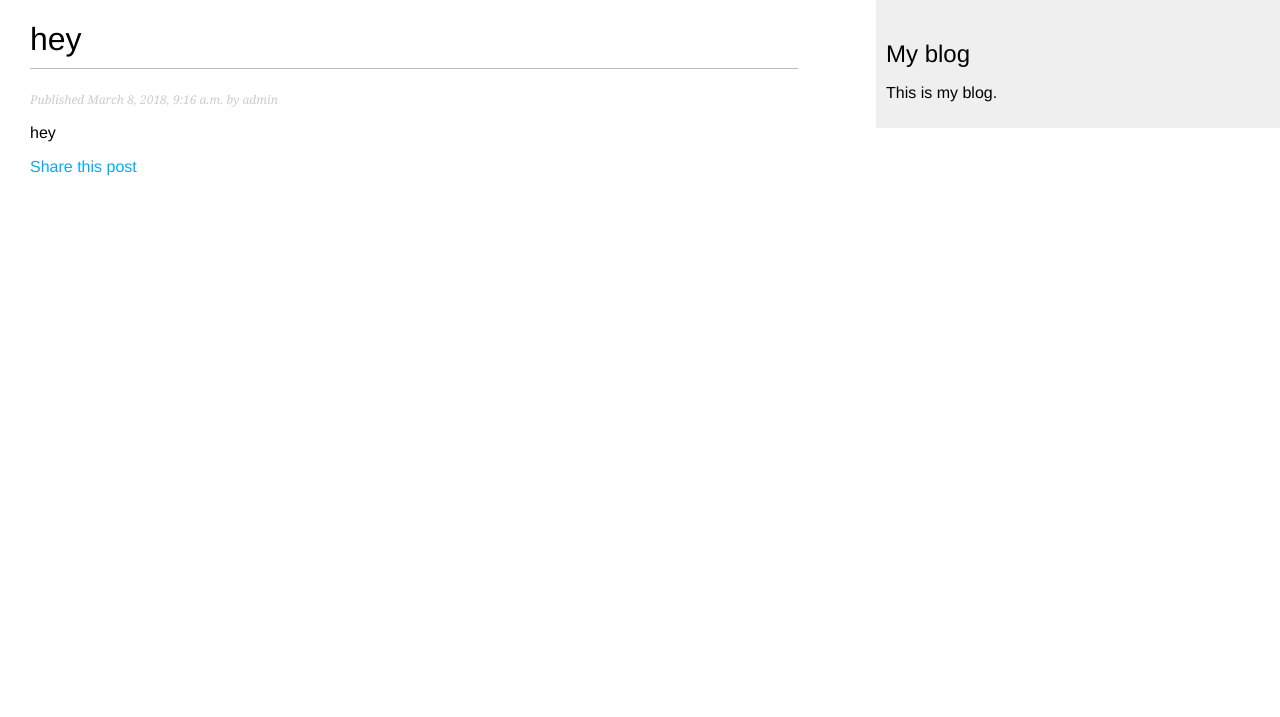
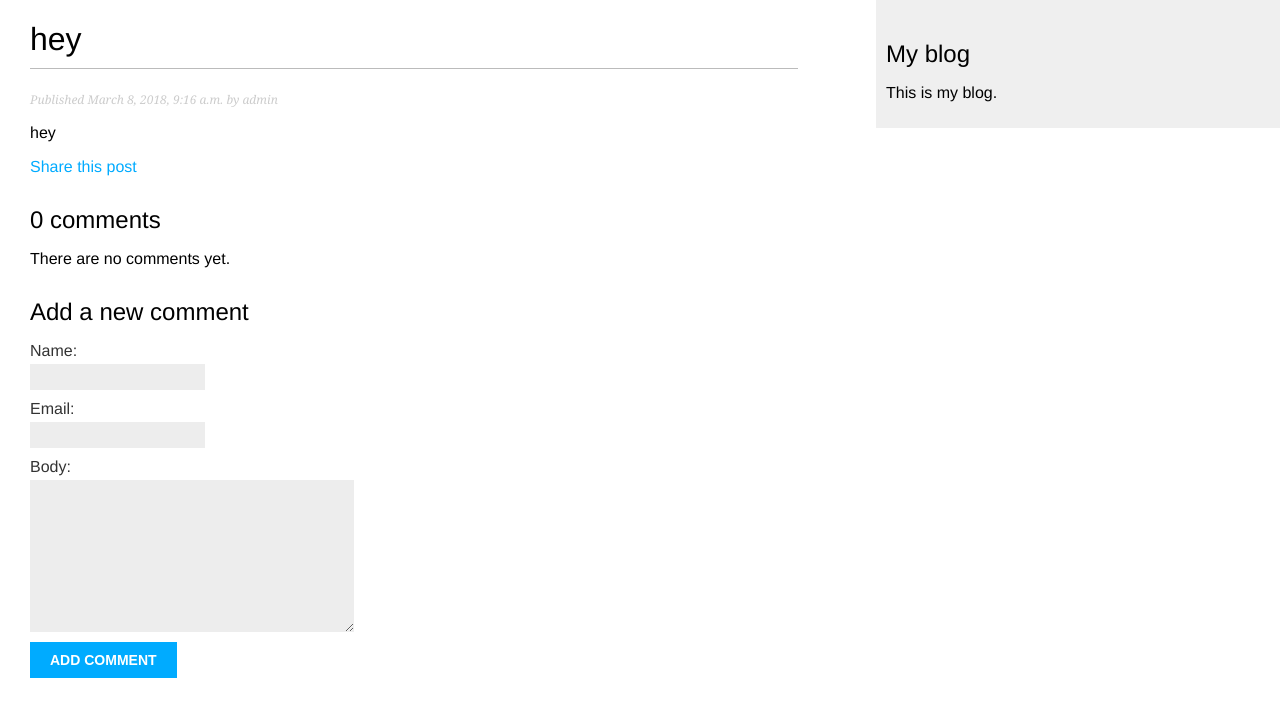
Before and after one commit to wSobo/mysite, a Django app: a page that uses templates/blog/post/detail.html in a window 1280 px wide. Shown: the top 717 px of the page. Run offline with Django 3.2, Linux system fonts and the light colour scheme; data comes from the database, SQL or seed files in the repository; both versions use the stored data as it was after the commit.

Commit message:
20180312 day

```diff
--- a/blog/forms.py
+++ b/blog/forms.py
@@ -8,10 +8,17 @@
 
 """
 from django import forms
+from .models import Comment
 
 
 class EmailPostForm(forms.Form):
     name = forms.CharField(max_length=25)
     email = forms.EmailField()
-    to = forms.EmailField
+    to = forms.EmailField()
     comments = forms.CharField(required=False, widget=forms.Textarea)
+
+
+class CommentForm(forms.ModelForm):
+    class Meta:
+        model = Comment
+        fields = ('name', 'email', 'body')
--- a/blog/models.py
+++ b/blog/models.py
@@ -40,3 +40,19 @@ class Post(models.Model):
                              self.publish.strftime('%m'),
                              self.publish.strftime('%d'),
                              self.slug])
+
+
+class Comment(models.Model):
+    post = models.ForeignKey(Post, related_name='comments', on_delete=models.CASCADE)
+    name = models.CharField(max_length=80)
+    email = models.EmailField()
+    body = models.TextField()
+    created = models.DateTimeField(auto_now_add=True)
+    update = models.DateTimeField(auto_now=True)
+    active = models.BooleanField(default=True)
+
+    class Meta:
+        ordering = ('created',)
+
+    def __str__(self):
+        return 'Comment by {} on {}'.format(self.name, self.post)
--- a/blog/views.py
+++ b/blog/views.py
@@ -3,7 +3,7 @@ from django.core.paginator import Paginator, EmptyPage, PageNotAnInteger
 from django.shortcuts import render, get_object_or_404
 from .models import Post
 from django.views.generic import ListView
-from .forms import EmailPostForm
+from .forms import EmailPostForm, CommentForm
 
 
 # Create your views here.
@@ -32,13 +32,32 @@ def post_detail(request, year, month, day, post):
                              publish__year=year,
                              publish__month=month,
                              publish__day=day)
+    # List of active comments for this post.
+    comments = post.comments.filter(active=True)
+    new_comment = None
+
+    if request.method == 'POST':
+        # A comment was posted
+        comment_form = CommentForm(data=request.POST)
+        if comment_form.is_valid():
+            # Create Comment object but don't save to database yet
+            new_comment = comment_form.save(commit=False)
+            # Assign the current but don't save to database yet
+            new_comment.post = post
+            # Save the comment to the database
+            new_comment.save()
+    else:
+        comment_form = CommentForm()
     return render(request,
                   'blog/post/detail.html',
-                  {'post': post})
+                  {'post': post,
+                   'comments': comments,
+                   'new_comment': new_comment,
+                   'comment_form': comment_form})
 
 
 def post_share(request, post_id):
-    # retrieve post by id
+    # Retrieve post by id
     post = get_object_or_404(Post, id=post_id, status='published')
     sent = False
     cd = None
@@ -49,10 +68,10 @@ def post_share(request, post_id):
             # Form fields passed validation
             cd = form.cleaned_data
             # ... send email
-            post_url = request.bulid_absolute_uri(post.get_absolute_url())
+            post_url = request.build_absolute_uri(
+                post.get_absolute_url())
             subject = '{} ({}) recommends you reading "{}"'.format(cd['name'], cd['email'], post.title)
-            message = 'Read "{}" at {}\n\n{}\'s comments: {}'.format(post.title, post_url,
-                                                                     cd['name'], cd['comments'])
+            message = 'Read "{}" at {}\n\n{}\'s comments: {}'.format(post.title, post_url, cd['name'], cd['comments'])
             send_mail(subject, message, '872561763@qq.com', [cd['to']])
             sent = True
     else:
--- a/templates/blog/post/detail.html
+++ b/templates/blog/post/detail.html
@@ -9,8 +9,35 @@
     </p>
     {{ post.body|linebreaks }}
     <p>
-    <a href="{% url "blog:post_share" post.id %}">
-        Share this post
-    </a>
+        <a href="{% url "blog:post_share" post.id %}">
+            Share this post
+        </a>
     </p>
+    {% with  comments.count as total_comments %}
+        <h2>
+            {{ total_comments }} comment{{ total_comments|pluralize }}
+        </h2>
+    {% endwith %}
+    {% for comment in comments %}
+        <div class="comment">
+            <p class="info">
+                Comment {{ forloop.counter }} by {{ comment.name }}
+                {{ comment.created }}
+            </p>
+            {{ comment.body|linebreaks }}
+        </div>
+    {% empty %}
+        <p>There are no comments yet.</p>
+    {% endfor %}
+    {% if new_comment %}
+        <h2>Your comment has been added.</h2>
+    {% else %}
+        <h2>Add a new comment</h2>
+        <form action="." method="post">
+            {{ comment_form.as_p }}
+            {% csrf_token %}
+            <p><input type="submit" value="Add comment"></p>
+        </form>
+    {% endif %}
+
 {% endblock %}
```
Also changed, not shown: blog/admin.py (+8 -1 lines), blog/migrations/0002_comment.py (added), db.sqlite3.
